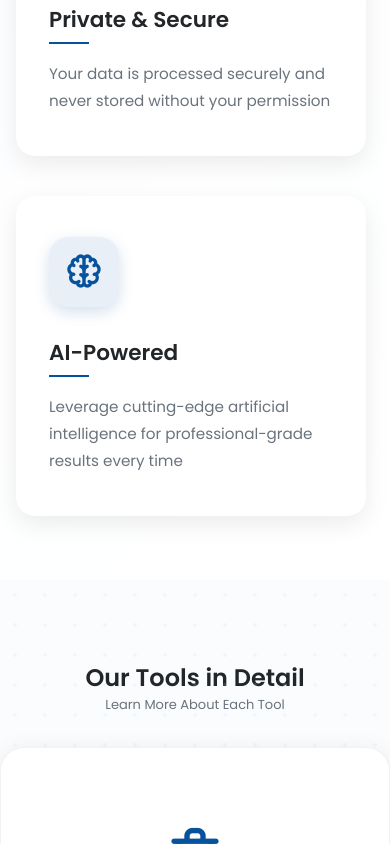
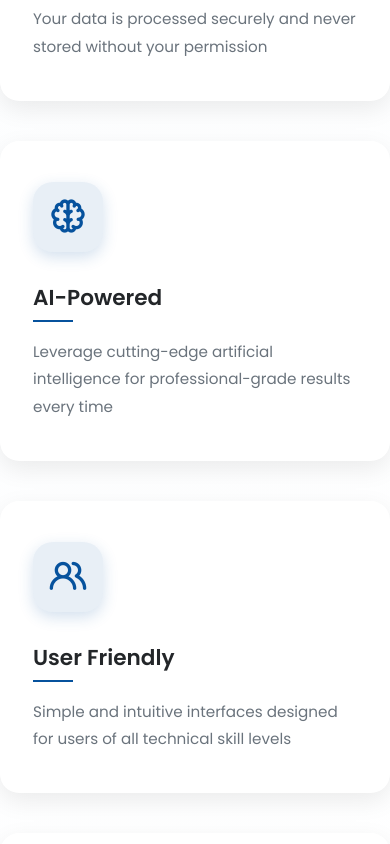
Before and after one commit to SmitParekh84/Smit-React-New-Portfolio-front-end, a React (Vite) app: page / in a window 390 px wide. Shown: the part 4977-5821 px from the top of the page. Built offline with nearby package versions, Linux system fonts and the light colour scheme; some icons are missing.

Commit message:
Refactor Features component layout; update grid structure for improved responsiveness and add new feature descriptions for enhanced user engagement

```diff
--- a/src/components/Features/Features.css
+++ b/src/components/Features/Features.css
@@ -27,11 +27,14 @@
 .features__container {
   position: relative;
   z-index: 1;
+  width: 100%;
+  max-width: 1200px;
+  margin: 0 auto;
 }
 
 .features__grid {
   display: grid;
-  grid-template-columns: repeat(auto-fit, minmax(280px, 1fr));
+  grid-template-columns: repeat(3, 1fr);
   gap: 2.5rem;
 }
 
@@ -124,6 +127,12 @@
   font-size: 0.95rem;
 }
 
+@media screen and (min-width: 768px) and (max-width: 1023px) {
+  .features__grid {
+    grid-template-columns: repeat(2, 1fr);
+  }
+}
+
 @media screen and (max-width: 768px) {
   .features__grid {
     grid-template-columns: 1fr;
--- a/src/data/toolsShowcaseData.js
+++ b/src/data/toolsShowcaseData.js
@@ -41,6 +41,16 @@ export const features = [
         icon: "uil-brain",
         title: "AI-Powered",
         description: "Leverage cutting-edge artificial intelligence for professional-grade results every time"
+    },
+    {
+        icon: "uil-users-alt",
+        title: "User Friendly",
+        description: "Simple and intuitive interfaces designed for users of all technical skill levels"
+    },
+    {
+        icon: "uil-sync",
+        title: "Regular Updates",
+        description: "Constantly improving with new features and optimizations based on user feedback"
     }
 ];
 
```
